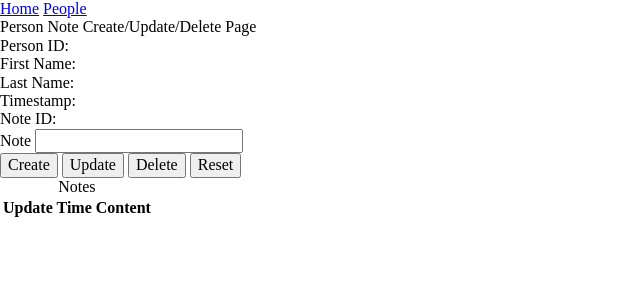
After one commit to rtelles64/people_api, a Python web app: template templates/notes.html in a window 1280 px wide. The commit adds this page. Shown: the top 300 px of the page, without its empty margins (0-640 px from the left). Run offline with Jinja, Linux system fonts and the light colour scheme; the template is opened without the code that fills it: most values are stand-ins (such as "Sample title", 1, 10 or a date in 2020); lists and menus that the app fills with data are empty; some libraries are stand-ins or nearby versions.

Commit message:
Add necessary templates for website

```diff
--- /dev/null
+++ b/templates/notes.html
@@ -0,0 +1,83 @@
+{% extends "parent.html" %}
+
+{% block title %}Notes{% endblock %}
+
+{% block head %}
+{{ super() }}
+<link rel="stylesheet" href="/static/css/notes.css">
+{% endblock %}
+
+{% block page_name %}Person Note Create/Update/Delete Page{% endblock %}
+
+{% block body %}
+    <div class="container">
+        <input id="url_person_id" type="hidden" value="{{ person_id }}" />
+        <input id="url_note_id" type="hidden" value="{{ note_id }}" />
+        <div class="section display">
+            <div>
+                <span>Person ID:</span>
+                <span id="person_id"></span>
+            </div>
+            <div>
+                <span>First Name:</span>
+                <span id="fname"></span>
+            </div>
+            <div>
+                <span>Last Name:</span>
+                <span id="lname"></span>
+            </div>
+            <div>
+                <span>Timestamp:</span>
+                <span id="timestamp"></span>
+            </div>
+        </div>
+        <div class="section editor">
+            <div>
+                <span>Note ID:</span>
+                <span id="note_id"></span>
+            </div>
+            <label for="note">Note
+                <input id="note" type="text" maxlength="200"/>
+            </label>
+            <br />
+            <button id="create">Create</button>
+            <button id="update">Update</button>
+            <button id="delete">Delete</button>
+            <button id="reset">Reset</button>
+        </div>
+    </div>
+    <div class="notes">
+        <table>
+            <caption>Notes</caption>
+            <thead>
+                <tr>
+                    <th class="timestamp">Update Time</th>
+                    <th class="content">Content</th>
+                </tr>
+            </thead>
+            <tbody>
+            </tbody>
+        </table>
+    </div>
+    <div class="error">
+    </div>
+
+{% raw %}
+<script id="notes-table-template" type="text/x-handlebars-template">
+    <tbody>
+        {{#each notes}}
+        <tr data-note_id="{{note_id}}" data-content="{{content}}">
+            <td class="timestamp">{{formatTimestamp timestamp}}</td>
+            <td class="content">{{content}}</td>
+        </tr>
+        {{/each}}
+    </tbody>
+</script>
+{% endraw %}
+
+{% endblock %}
+
+{% block javascript %}
+{{ super() }}
+<script src="/static/js/notes.js"></script>
+{% endblock %}
--- /dev/null
+++ b/templates/parent.html
@@ -0,0 +1,44 @@
+<!DOCTYPE html>
+<html lang="en">
+<head>
+    <meta charset="UTF-8">
+    {% block head %}
+    <title>{% block title %}{% endblock %} Page</title>
+    <link rel="stylesheet" href="https://cdnjs.cloudflare.com/ajax/libs/normalize/8.0.0/normalize.min.css">
+    <link rel="stylesheet" href="/static/css/parent.css">
+    <script
+      src="http://code.jquery.com/jquery-3.3.1.min.js"
+      integrity="sha256-FgpCb/KJQlLNfOu91ta32o/NMZxltwRo8QtmkMRdAu8="
+      crossorigin="anonymous">
+    </script>
+    <script src="https://cdnjs.cloudflare.com/ajax/libs/handlebars.js/4.0.12/handlebars.min.js"></script>
+    <script src="https://cdnjs.cloudflare.com/ajax/libs/moment.js/2.23.0/moment.min.js"></script>
+    {% endblock %}
+</head>
+<body>
+<div class="navigation">
+    <span class="buttons">
+        <a href="/">Home</a>
+        <a href="/people">People</a>
+    </span>
+    <span class="page_name">
+        <div>{% block page_name%}{% endblock %}</div>
+    </span>
+    <span class="spacer"></span>
+</div>
+
+{% block body %}
+{% endblock %}
+</body>
+
+{% block javascript %}
+<script>
+    Handlebars.registerHelper('formatTimestamp', function(timestamp) {
+        "use strict";
+        let mt = moment(timestamp, moment.ISO_8601);
+        return mt.format('Y-MM-DD HH:mm:ssZ');
+    });
+</script>
+{% endblock %}
+
+</html>
```
Also changed, not shown: templates/home.html (+37 -43 lines), templates/people.html (added, +67 -0 lines).
